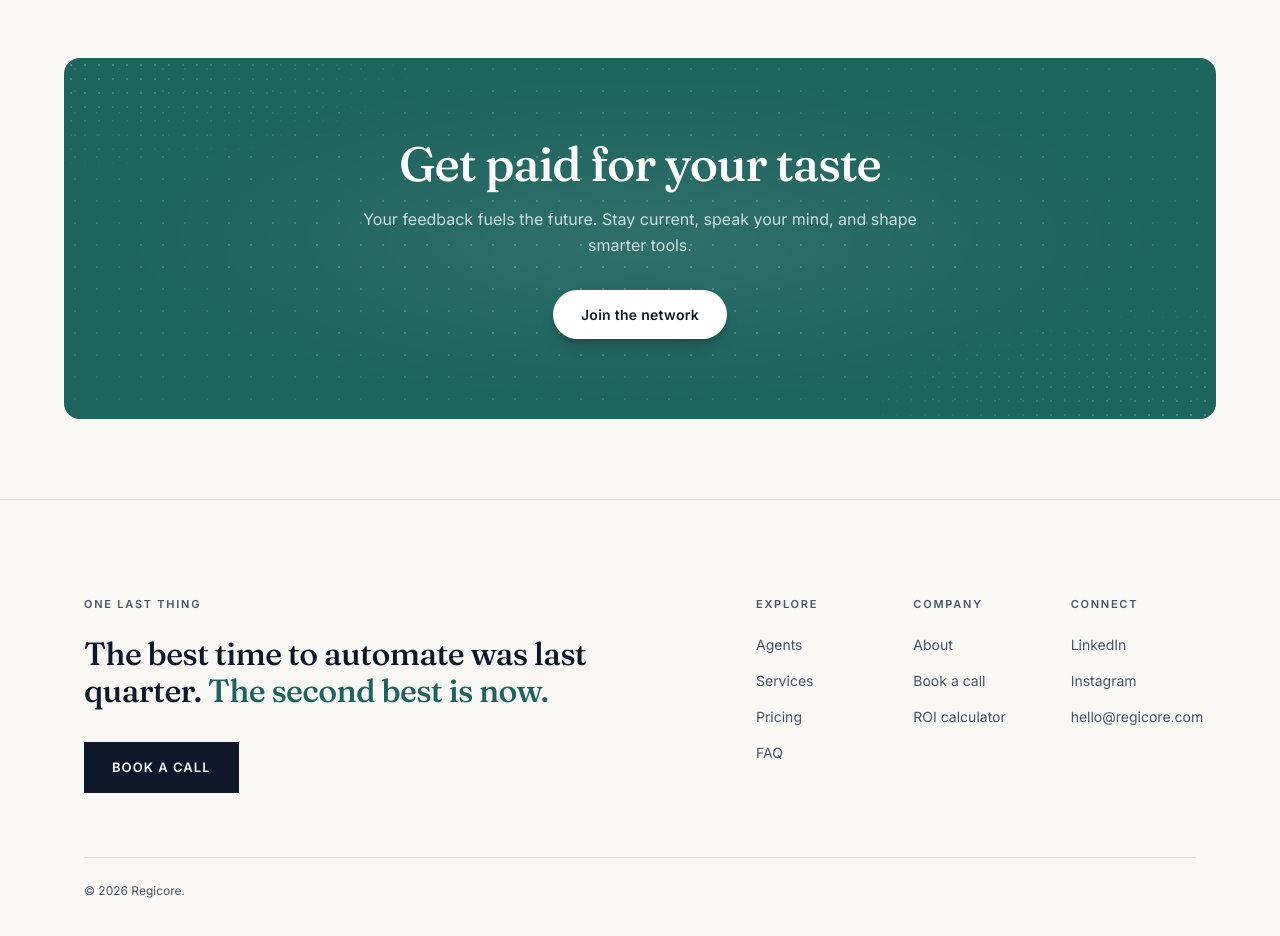
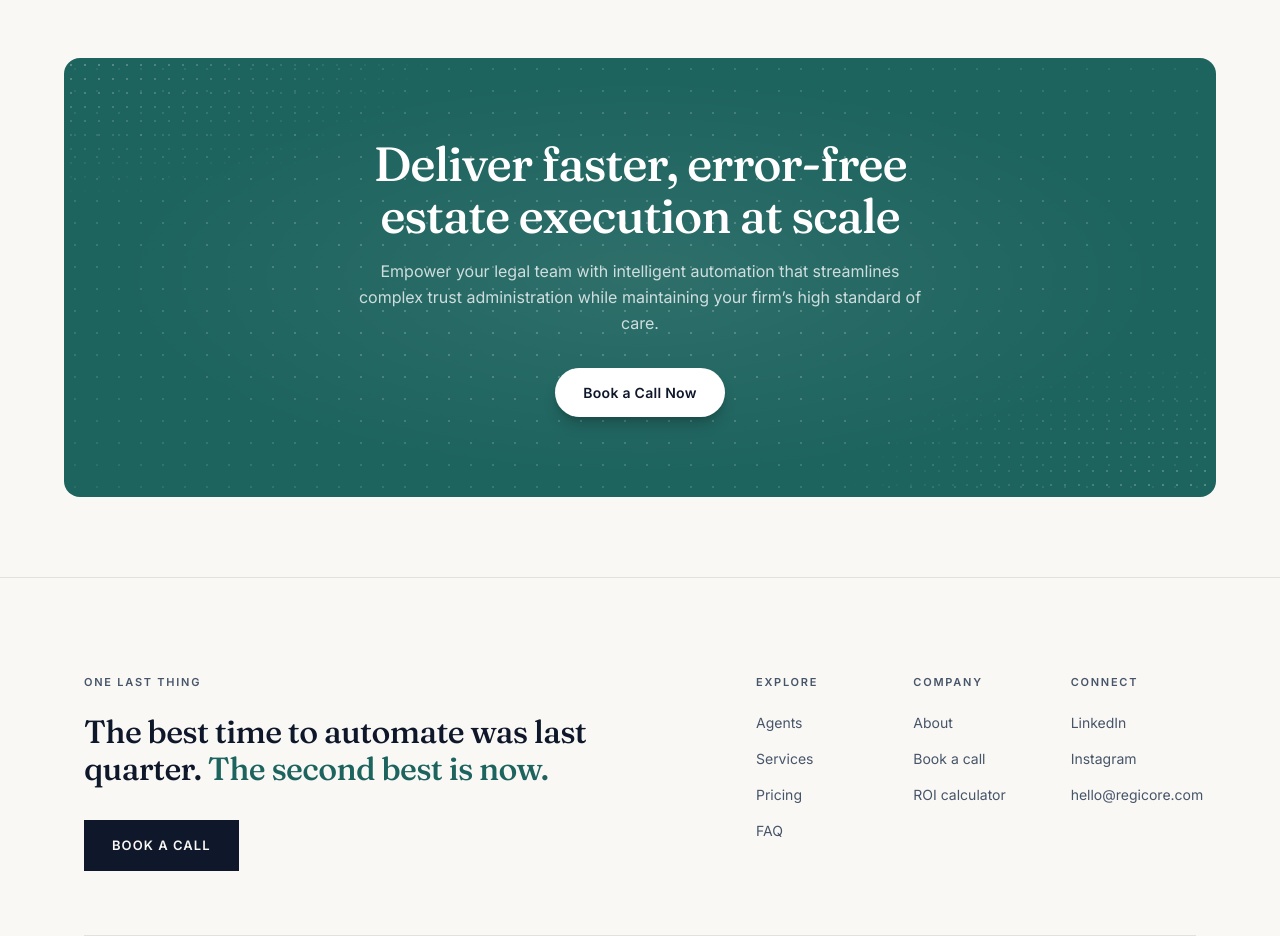
Before and after one commit to spectredad/Regicore, a Next.js app: page / in a window 1280 px wide. Shown: the part 8000-8936 px from the top of the page. Built offline with nearby package versions, Linux system fonts and the light colour scheme.

Commit message:
feat: update CTA banner copy for estate planning firms

```diff
--- a/components/CTABanner.tsx
+++ b/components/CTABanner.tsx
@@ -62,7 +62,7 @@ export default function CTABanner() {
               transition={{ delay: 0.1, duration: 0.55, ease: "easeOut" }}
               viewport={{ once: true }}
             >
-              Get paid for your taste
+              Deliver faster, error-free estate execution at scale
             </motion.h2>
 
             <motion.p
@@ -73,7 +73,7 @@ export default function CTABanner() {
               transition={{ delay: 0.18, duration: 0.5, ease: "easeOut" }}
               viewport={{ once: true }}
             >
-              Your feedback fuels the future. Stay current, speak your mind, and shape smarter tools.
+              Empower your legal team with intelligent automation that streamlines complex trust administration while maintaining your firm’s high standard of care.
             </motion.p>
 
             <motion.div
@@ -86,7 +86,7 @@ export default function CTABanner() {
                 href="/start"
                 className="inline-flex items-center gap-2 px-7 py-3.5 rounded-full bg-white text-[#0f172a] text-[14px] font-semibold tracking-[0.02em] hover:bg-[#f0efe9] transition-colors duration-250 shadow-lg shadow-black/20"
               >
-                Join the network
+                Book a Call Now
               </Link>
             </motion.div>
           </div>
```
